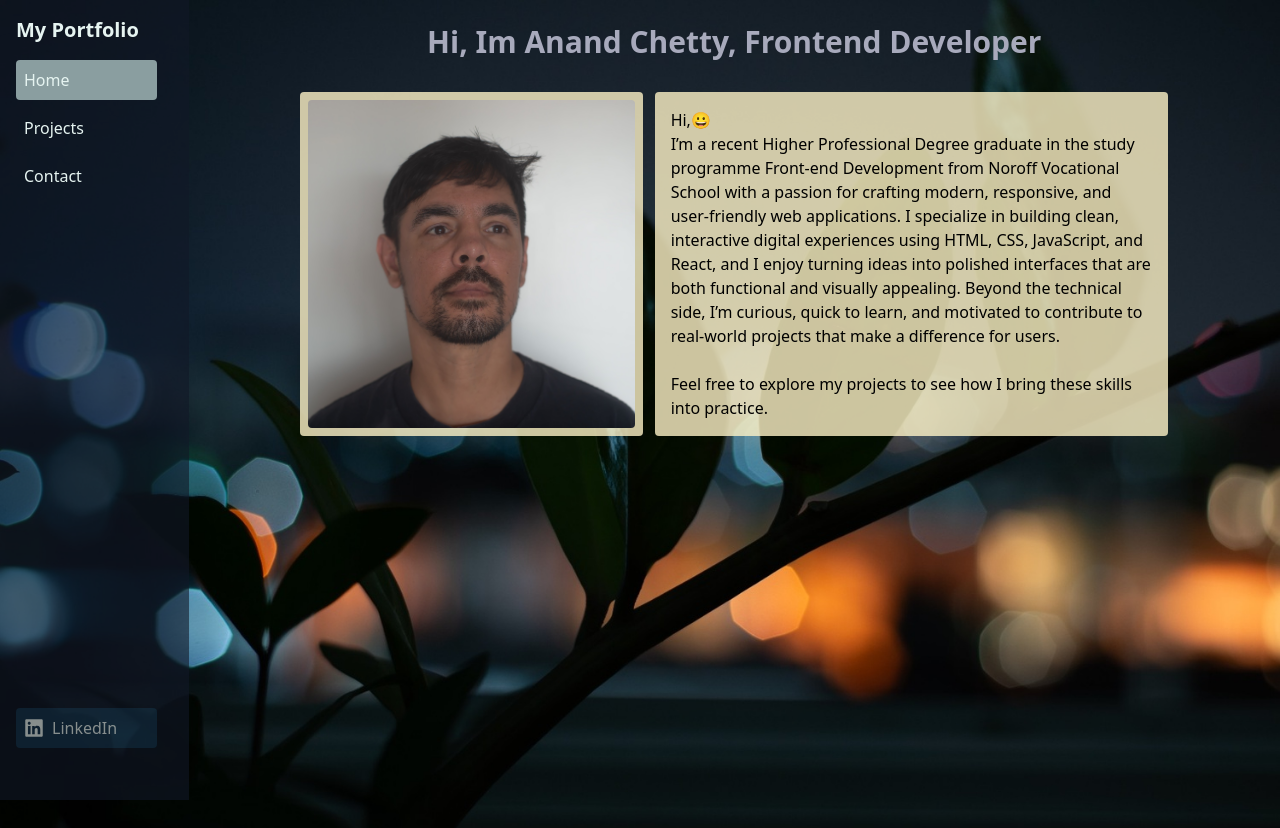
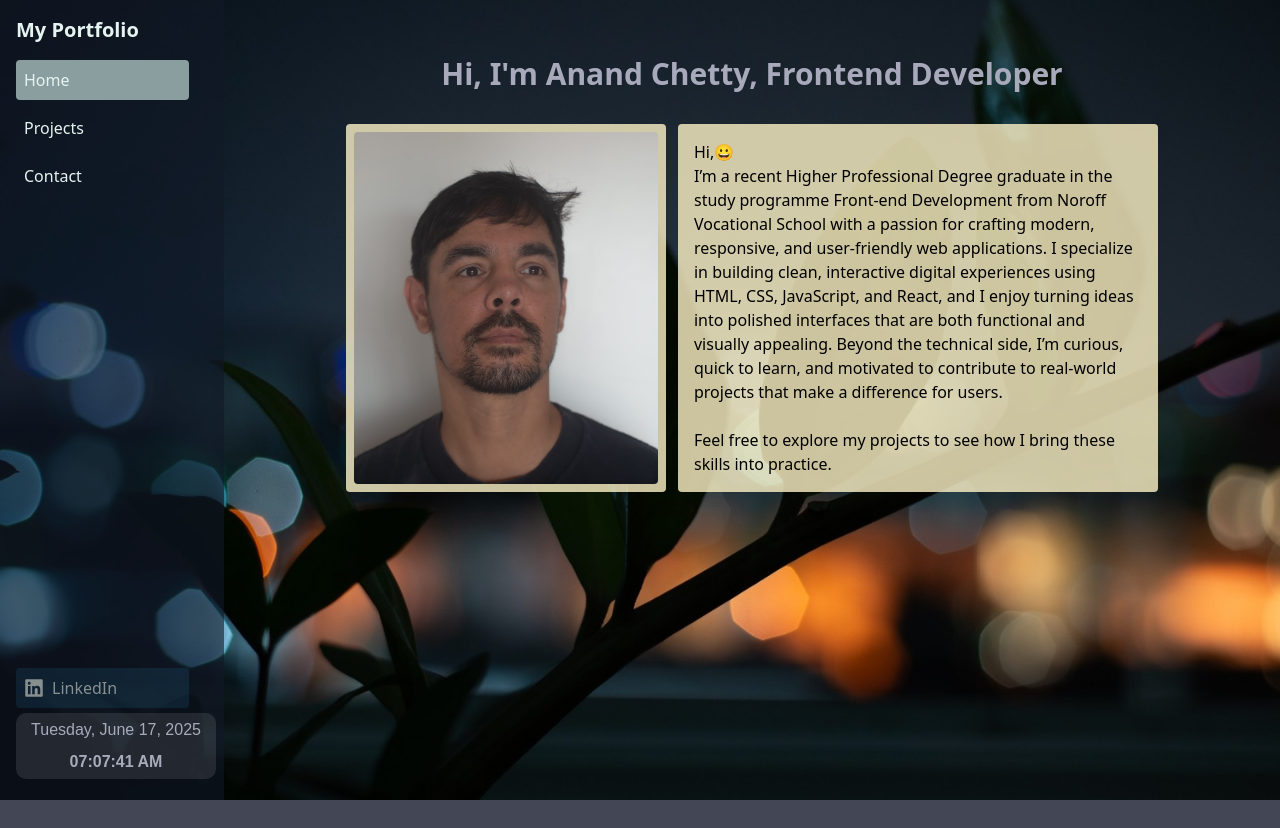
Before and after one commit to Tjommiboy/job_portfolio, a React (Vite) app: page / in a window 1280 px wide. After the commit the page ends 800 px from the top, so only its background shows below. Built offline with nearby package versions, Linux system fonts and the light colour scheme; a web font is replaced by a local one.

Commit message:
added calander to navbar

```diff
--- /dev/null
+++ b/src/components/Calender.jsx
@@ -0,0 +1,42 @@
+import React, { useState, useEffect } from "react";
+
+const Calender = () => {
+  const [dateTime, setDateTime] = useState({ date: "", time: "" });
+
+  useEffect(() => {
+    const interval = setInterval(() => {
+      const now = new Date();
+      const dateOptions = {
+        weekday: "long",
+        year: "numeric",
+        month: "long",
+        day: "numeric",
+      };
+      const timeOptions = {
+        hour: "2-digit",
+        minute: "2-digit",
+        second: "2-digit",
+      };
+
+      setDateTime({
+        date: now.toLocaleDateString(undefined, dateOptions),
+        time: now.toLocaleTimeString(undefined, timeOptions),
+      });
+    }, 1000);
+
+    return () => clearInterval(interval); // cleanup on unmount
+  }, []);
+
+  return (
+    <div id="calendar" className="bg-white  border-gray-800 text-center ">
+      <p id="date" className="text-[var(--natural-7)] mb-2">
+        {dateTime.date}
+      </p>
+      <p id="time" className="text-[var(--natural-7)] font-bold">
+        {dateTime.time}
+      </p>
+    </div>
+  );
+};
+
+export default Calender;
--- a/src/components/ContactMeForm.jsx
+++ b/src/components/ContactMeForm.jsx
@@ -1,11 +1,11 @@
 // ContactForm.jsx
 export default function ContactForm() {
   return (
-    <div className="max-w-lg mx-auto p-4 bg-amber-50/50  shadow-md rounded mt-8">
-      <h2 className="text-2xl font-semibold mb-6 text-center text-[var(--natural-6)]">
+    <div className="container mx-auto px-4 py-8">
+      <h2 className="text-4xl font-bold mb-6 text-center text-[var(--natural-7)]">
         Contact Me
       </h2>
-
+      <div className="max-w-lg mx-auto p-4 bg-amber-100/80  shadow-md rounded mt-8">
         {/* Step 1: CONNECT FORM */}
         <form
           action="https://formsubmit.co/anandchetty5071@gmail.com"
@@ -61,5 +61,6 @@ export default function ContactForm() {
           </button>
         </form>
       </div>
+    </div>
   );
 }
--- a/src/components/NavBar.jsx
+++ b/src/components/NavBar.jsx
@@ -1,6 +1,7 @@
 import React, { useState, useEffect, useRef } from "react";
 import NavItem from "./NavItem";
 import { FaLinkedin } from "react-icons/fa";
+import Calender from "./Calender";
 
 const NavBar = () => {
   const [isSidebarOpen, setIsSidebarOpen] = useState(false);
@@ -69,27 +70,30 @@ const NavBar = () => {
           </div>
         )}
 
+        <nav className="flex flex-col justify-between h-full">
+          <div className="space-y-2">
             <h2 className="text-xl text-[var(--natural-4)] font-bold mb-4">
               My Portfolio
             </h2>
-        <nav className="flex flex-col justify-between h-full">
-          <div className="space-y-2">
+
             <NavItem to="/" label="Home" onClick={closeSidebar} />
             <NavItem to="/Projects" label="Projects" onClick={closeSidebar} />
 
             <NavItem to="/Contact" label="Contact" onClick={closeSidebar} />
           </div>
-
+          <div className="">
             <a
               href="https://www.linkedin.com/in/anand-chetty-0666a8106/"
               target="_blank"
               rel="noopener noreferrer"
               onClick={closeSidebar}
-            className="w-[90%] flex items-center gap-2 mb-20 px-2 py-2 bg-sky-400/10 rounded text-amber-50/50 hover:text-blue-700 hover:bg-amber-50/80"
+              className="w-[90%] flex items-center gap-2  px-2 py-2 bg-sky-400/10 rounded text-amber-50/50 hover:text-blue-700 hover:bg-amber-50/80"
             >
               <FaLinkedin className="text-xl" />
               LinkedIn
             </a>
+            <Calender />
+          </div>
         </nav>
       </aside>
     </>
--- a/src/components/NavItem.jsx
+++ b/src/components/NavItem.jsx
@@ -9,7 +9,7 @@ const NavItem = ({ to, label }) => {
         `p-2 rounded block ${
           isActive
             ? "bg-[var(--generic-1)] text-[var(--generic-7)] w-[90%] "
-            : "hover:bg-[var(--generic-2)] hover:text-[var(--generic-7)] w-[90%] hover:animate-pulse-once"
+            : "hover:bg-[var(--transparent-bg)] hover:text-[var(--generic-7)] w-[90%] hover:animate-pulse-once"
         }`
       }
     >
--- a/src/components/ProjectCards.jsx
+++ b/src/components/ProjectCards.jsx
@@ -4,7 +4,7 @@ const ProjectCard = ({ title, description, image, technologies, link }) => {
   const isExternal = link?.startsWith("http");
 
   const CardContent = () => (
-    <div className="flex flex-col h-full bg-amber-100/80 text-[var(--natural-6)] p-4 rounded shadow hover:shadow-lg transition-shadow duration-300 cursor-pointer hover:bg-[var(--natural-6)] hover:text-[var(--natural-4)]">
+    <div className="flex flex-col h-full bg-amber-100/80 text-[var(--natural-6)] p-4 rounded shadow hover:shadow-lg transition-shadow duration-300 cursor-pointer hover:bg-[var(--transparent-bg)] hover:text-[var(--natural-4)]">
       <h3 className="text-xl font-semibold mb-1 hover:text-[var(--natural-4)]">
         {title}
       </h3>
--- a/src/components/Projects.jsx
+++ b/src/components/Projects.jsx
@@ -5,7 +5,7 @@ const Projects = () => {
   return (
     <div className="container mx-auto px-4 py-8">
       <h2
-        className="text-3xl font-bold mb-6 text-center text-[var(--natural-7)]"
+        className="text-4xl font-bold mb-6 text-center text-[var(--natural-7)]"
         style={{ textShadow: "2px 7px 7px rgba(0, 0, 0, 0.3)" }}
       >
         Project Evolution
--- a/src/index.css
+++ b/src/index.css
@@ -27,6 +27,7 @@
   --natural-7: #a8aabc;
   --natural-8: #ac8500;
   --natural-9: #725400;
+  --transparent-bg: rgba(249, 249, 249, 0.1);
 }
 
 body {
@@ -70,3 +71,22 @@ body {
 .read-the-docs {
   color: #888;
 }
+
+#calendar {
+  font-family: Arial, sans-serif;
+  text-align: center;
+  margin: 5px auto;
+  padding: 5px;
+  border-radius: 10px;
+  width: 200px;
+  background-color: rgba(249, 249, 249, 0.1);
+}
+
+#date {
+  font-size: 1rem;
+}
+
+#time {
+  font-size: 1rem;
+  font-weight: bold;
+}
--- a/src/pages/Home.jsx
+++ b/src/pages/Home.jsx
@@ -1,15 +1,19 @@
 import React from "react";
 import Hero from "../components/Hero";
 import Projects from "../components/Projects";
+import Calender from "../components/Calender";
 
 const Home = () => {
   return (
     <>
       <div className="container mx-auto">
-        <h1 className="flex text-3xl font-bold mb-6 justify-center text-[var(--natural-7)]">
-          Hi, Im Anand Chetty, Frontend Developer
-        </h1>
-        <Hero />
+        <div className="container mx-auto px-4 py-8">
+          <h1 className="text-3xl font-bold mb-6 text-center text-[var(--natural-7)]">
+            Hi, I'm Anand Chetty, Frontend Developer
+          </h1>
+
+          <Hero />
+        </div>
       </div>
     </>
   );
--- /dev/null
+++ b/src/utils/updateCalander.js
@@ -0,0 +1,24 @@
+function updateCalendar() {
+  const now = new Date();
+
+  const dateOptions = {
+    weekday: "long",
+    year: "numeric",
+    month: "long",
+    day: "numeric",
+  };
+  const timeOptions = { hour: "2-digit", minute: "2-digit", second: "2-digit" };
+
+  document.getElementById("date").textContent = now.toLocaleDateString(
+    undefined,
+    dateOptions
+  );
+  document.getElementById("time").textContent = now.toLocaleTimeString(
+    undefined,
+    timeOptions
+  );
+}
+
+// Update every second
+setInterval(updateCalendar, 1000);
+updateCalendar(); // Initial call
```
Also changed, not shown: src/pages/ProjectPage.jsx (+0 -18 lines). Lines whose indentation alone changed are shown as unchanged.
